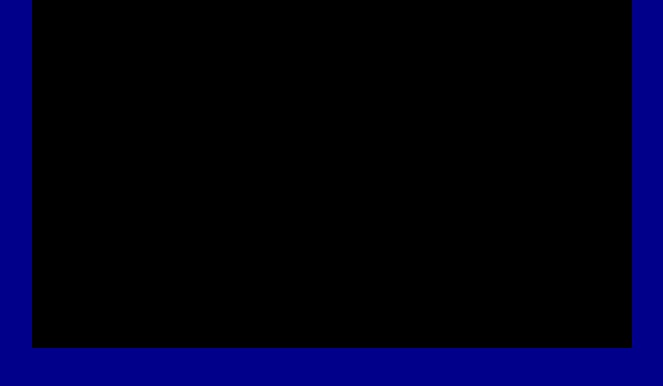
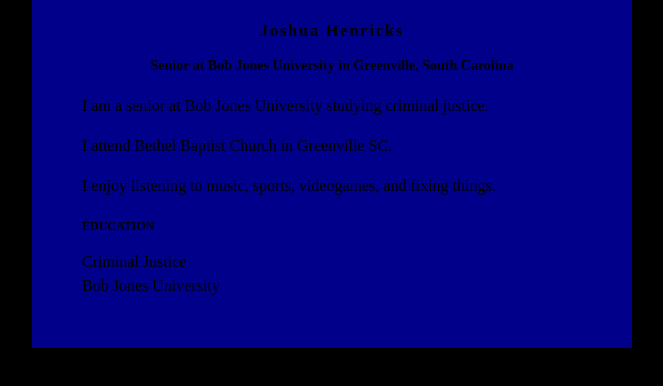
Before and after one commit to jhenr373/jhenr373.github.io, a plain HTML site: page index.html in a window 1280 px wide. Shown: the whole page, without its empty margins (308-971 px from the left). Drawn offline with Linux system fonts and the light colour scheme.

Commit message:
Update index.html

```diff
--- a/index.html
+++ b/index.html
@@ -2,12 +2,11 @@
 <head>
 <style>
 body {
-    background: darkblue;
+    background: black;
     font-family: Stencil;
 }
 #content {
-    background: black;
-    text: darkblue;
+    background: darkblue;
     min-width: 200px;
     max-width: 500px;
     padding: 50px;
```
